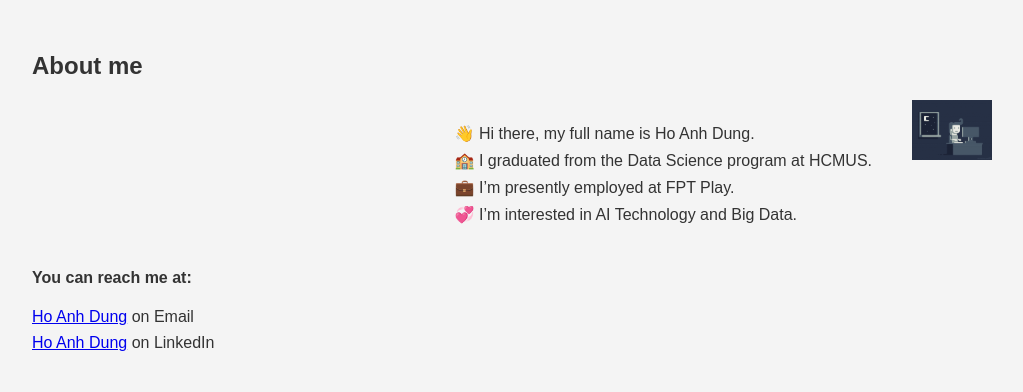
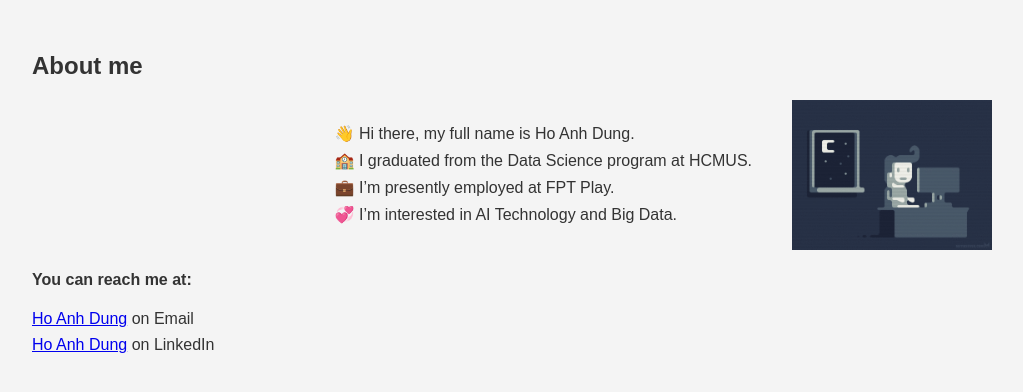
Before and after one commit to dunghoanh/dunghoanh.github.io, a plain HTML site: page index.html in a window 1280 px wide. Shown: the whole page, without its empty margins (108-1131 px from the left). Drawn offline with Linux system fonts and the light colour scheme.

Commit message:
Update index.html

```diff
--- a/index.html
+++ b/index.html
@@ -52,8 +52,8 @@
             margin-right: 40px;
         }
         .half-size {
-            width: 80px;
-            height: 60px;
+            width: 200px;
+            height: 150px;
             margin-left: 40px;
         }
     </style>
```
